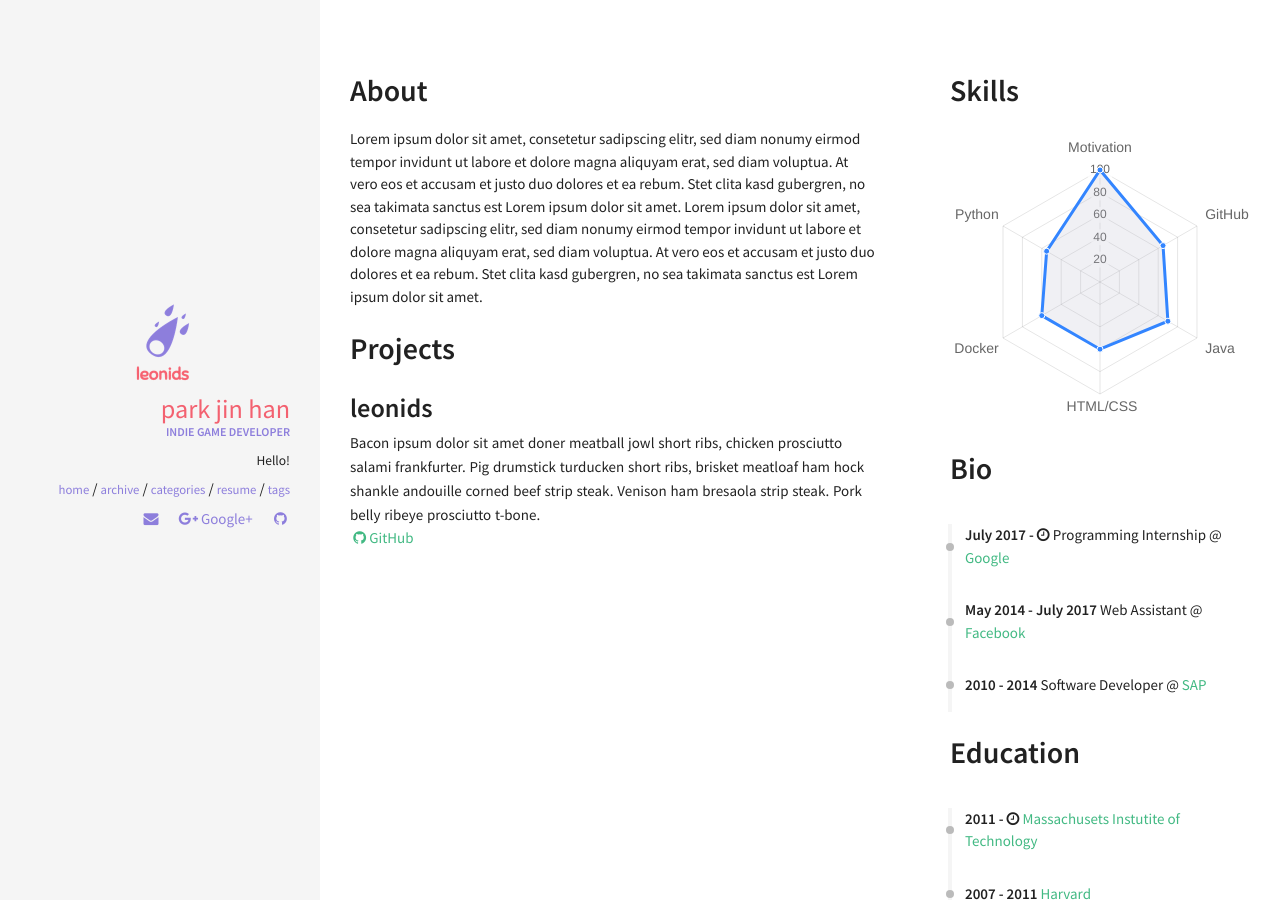
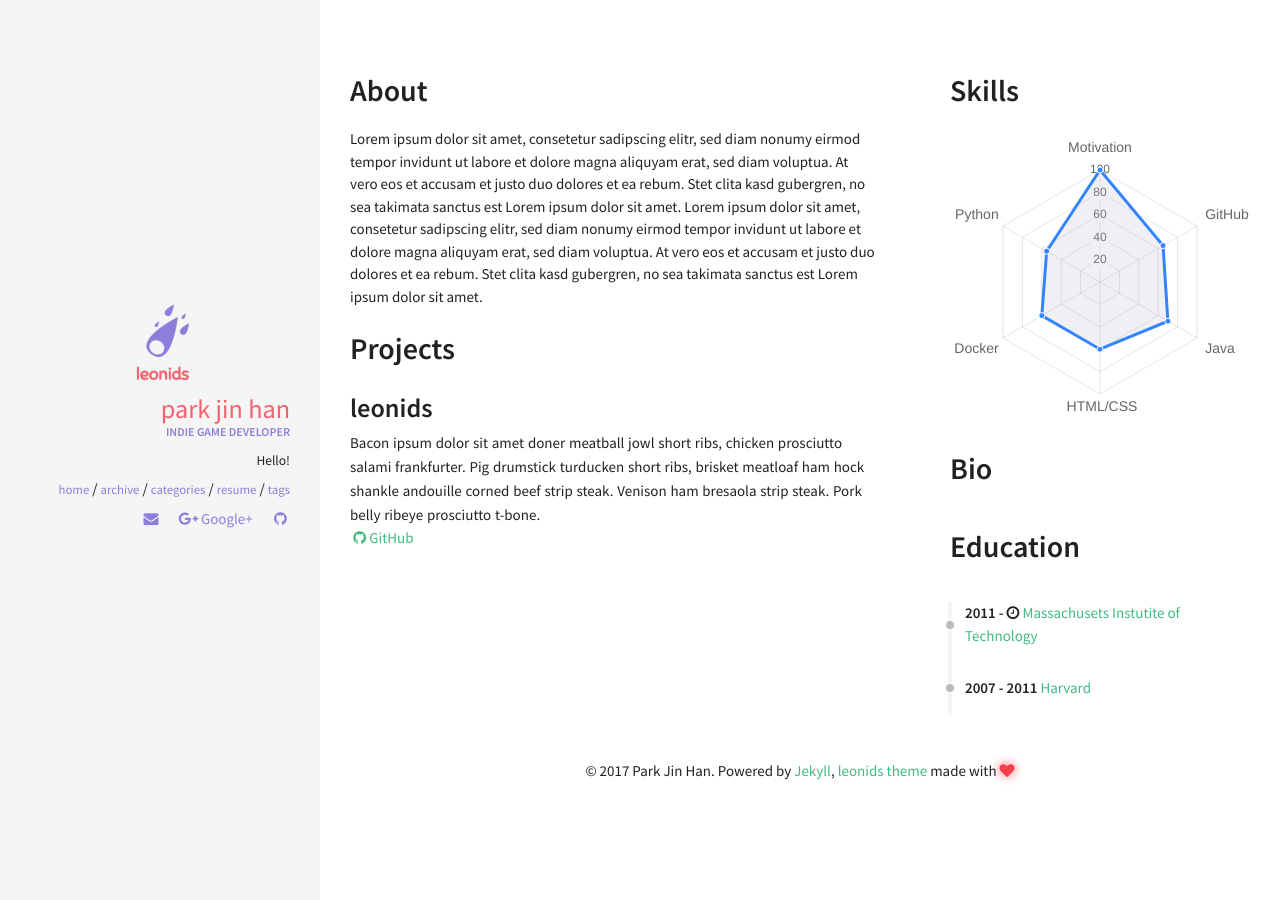
Before and after one commit to renyuanz/leonids, a Jekyll site: the page built from resume.html, in a window 1280 px wide. Built offline with Jekyll 4.4.1, drawn with Linux system fonts in a browser that asks for light colours; nearby versions of some CDN libraries.

Commit message:
Update careers.yml

```diff
--- a/_data/index/careers.yml
+++ b/_data/index/careers.yml
@@ -1,16 +1,6 @@
 # careers section data
 # if you don't have language feature(language.yml is empty), ignore "i18n" items
-- name: Google
-  link: http://www.google.com/
-  date: July 2017 - <i class="fa fa-clock-o" aria-hidden="true" title="Until Now"></i>
-  job: Programming Internship
-
-- name: Facebook
-  link: http://www.facebook.com/
-  date: May 2014 - July 2017
-  job: Web Assistant
-
-- name: SAP
-  link: https://www.sap.com/
-  date: 2010 - 2014
-  job: Software Developer
+#- name: Google
+#  link: http://www.google.com/
+#  date: July 2017 - <i class="fa fa-clock-o" aria-hidden="true" title="Until Now"></i>
+#  job: Programming Internship
```
